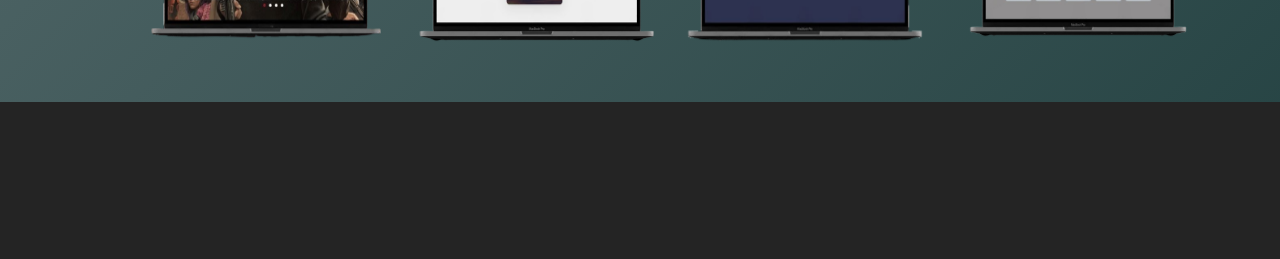
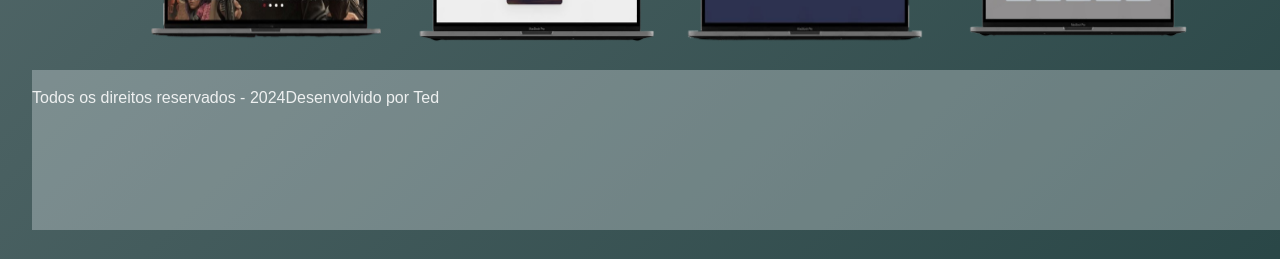
Before and after one commit to tcordeirojr/minhaApresentacao, a React (Vite) app: page / in a window 1280 px wide. Shown: the part 1370-1629 px from the top of the page. Before the commit the page ends 1472 px from the top, so only its background shows below. Built offline with nearby package versions, Linux system fonts and the light colour scheme.

Commit message:
criacao de footer

```diff
--- a/src/App.css
+++ b/src/App.css
@@ -58,3 +58,11 @@ button{
   width: 250px;
   height: 200px;
 }
+.footer{
+  display: flex;
+  position:relative;
+  background-color: rgba(225, 231, 234, 0.328);
+  width: auto;
+  height: 20vh;
+  padding:
+}
--- a/src/App.jsx
+++ b/src/App.jsx
@@ -1,26 +1,16 @@
 import './App.css'
 import Projeto from './components/Projetos/Projetos'
-
+import Habilidades from './components/Habilidades/habilidades'
+import Presentation from './components/Presentation/Presentation'
+import Footer from './components/Footer/Footer'
 
 function App() {
   return (
     <>
-    <img className='imagemPerfil' src="..//src/image/perfil.jpeg" alt="minha foto de pefil" />
-    <h1 className='tituloPrincipal'> Olá, me chamo Ted! 🖖🏼</h1>
-    <h2 className='tituloApresentacao'>Sou de Belém do Pará, apaixonado por açaí e tecnologia! Estou me especializando como desenvolvedor frontend com o objetivo de me tornar fullstack, sou formado em Análise e desenvolvimento de sistemas pela Wyden, estou cursando Inglês para acrescentar no meu desenvolvimento pessoal e profissional. Ah! Eu amo futebol e jogar video game. 🚀 </h2>
-    <h1 className='habilidades'>Minhas Habilidades 🧠</h1>
-    <ul className='iconesHabilidades'>
-      <li><img  src='../src/icons/iconHtml.png'></img><h2>HTML</h2><p>Conhecimentos avançados de estruturação web  </p></li>
-      <li><img src='../src/icons/iconCss.png'></img><h2>CSS</h2><p>Conhecimentos avançados em estilização web</p></li>
-      <li><img src='../src/icons/iconJs.png'></img><h2>JavaScript</h2><p>Conhecimentos Avaçados em script,funcionalidades e interatividades a sites </p></li>
-      <li><img src='../src/icons/iconReact.png'></img><h2>React</h2><p>Conhecimento Básico em criações de UI</p></li>
-      <li><img src='../src/icons/iconGit.png'></img><h2>GIT</h2><p>Conhecimentos Avançados em controles de versão </p></li>
-    </ul>
-      <h1>Projetos 👨🏻‍💻</h1>
-
-
-            <Projeto />
-
+    <Presentation/>
+    <Habilidades/>
+    <Projeto/>
+    <Footer/>
     </>
   )
 }
--- /dev/null
+++ b/src/components/Footer/Footer.jsx
@@ -0,0 +1,11 @@
+function footer(){
+    return(
+        <>
+        <div className="footer">
+            <p>Todos os direitos reservados - 2024</p>
+            <p>Desenvolvido por Ted</p>
+        </div>
+        </>
+    )
+}
+export default footer
--- /dev/null
+++ b/src/components/Habilidades/Habilidades.jsx
@@ -0,0 +1,15 @@
+function Habilidades(){
+return (
+    <>
+<h1 className='habilidades'>Minhas Habilidades 🧠</h1>
+    <ul className='iconesHabilidades'>
+      <li><img  src='../src/icons/iconHtml.png'></img><h2>HTML</h2><p>Conhecimentos avançados de estruturação web  </p></li>
+      <li><img src='../src/icons/iconCss.png'></img><h2>CSS</h2><p>Conhecimentos avançados em estilização web</p></li>
+      <li><img src='../src/icons/iconJs.png'></img><h2>JavaScript</h2><p>Conhecimentos Avaçados em script,funcionalidades e interatividades a sites </p></li>
+      <li><img src='../src/icons/iconReact.png'></img><h2>React</h2><p>Conhecimento Básico em criações de UI</p></li>
+      <li><img src='../src/icons/iconGit.png'></img><h2>GIT</h2><p>Conhecimentos Avançados em controles de versionamentos </p></li>
+    </ul>
+    </>
+)
+}
+export default Habilidades
--- /dev/null
+++ b/src/components/Presentation/Presentation.jsx
@@ -0,0 +1,11 @@
+function Presentation(){
+    return(
+    <>
+    <img className='imagemPerfil' src="..//src/image/perfil.jpeg" alt="minha foto de pefil" />
+    <h1 className='tituloPrincipal'> Olá, me chamo Ted! 🖖🏼</h1>
+    <h2 className='tituloApresentacao'>Sou de Belém do Pará, apaixonado por açaí e tecnologia! Estou me especializando como desenvolvedor frontend com o objetivo de me tornar fullstack, sou formado em Análise e desenvolvimento de sistemas pela Wyden, estou cursando Inglês para acrescentar no meu desenvolvimento pessoal e profissional. Ah! Eu amo futebol e jogar video game. 🚀 </h2>
+    </>
+    )
+}
+
+export default Presentation
--- a/src/components/Projetos/Projetos.jsx
+++ b/src/components/Projetos/Projetos.jsx
@@ -1,7 +1,9 @@
-import { motion } from 'framer-motion'
 
 function Projeto(){
 return(
+  <>
+
+  <h1>Projetos 👨🏻‍💻</h1>
   <div className='Projeto'>
     <div className='Carousel'>
     <a href="https://tcordeirojr.github.io/landing-page-twd/" target="_blank"><img  className='Project' src='../src/components/Projetos/images/Project1.png' alt="" /></a>
@@ -10,6 +12,7 @@ return(
     <a href="https://tcordeirojr.github.io/pokemon-card/" target='_blank'><img  className='Project' src='../src/components/Projetos/images/Project4.png' alt="" /></a>
     </div>
   </div>
+  </>
 );
 
 }
```
Also changed, not shown: src/components/contact/Contact.jsx (deleted).
